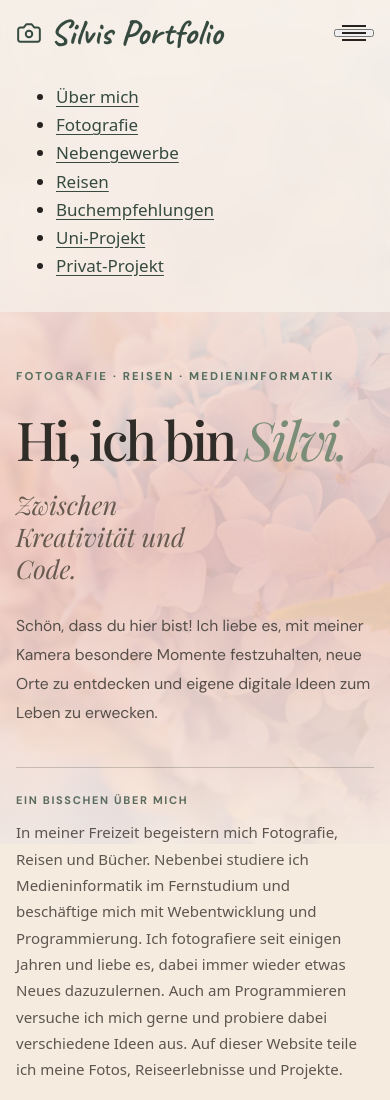
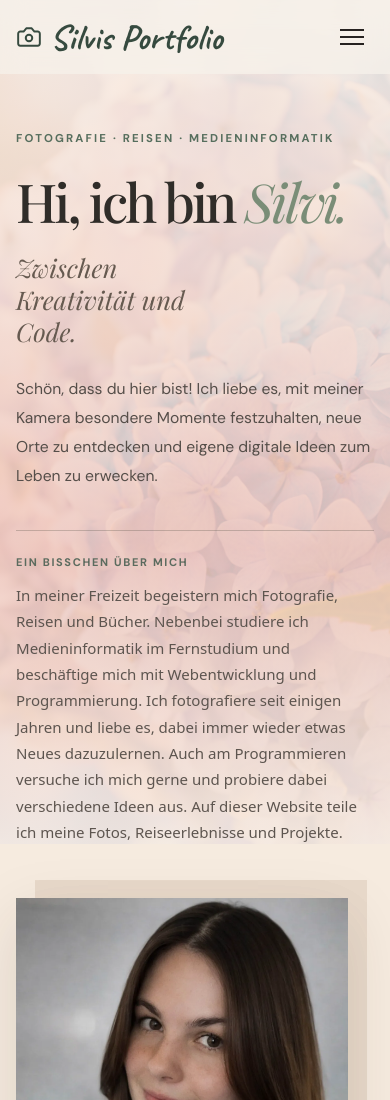
Before and after one commit to IU-Webprogrammierung/2026-09-website-silvihi95, a plain HTML site: page index.html in a window 390 px wide. Shown: the top 1100 px of the page. Drawn offline with Linux system fonts and the light colour scheme.

Commit message:
fix: Navigation auf mobilen Geraeten korrigiert

```diff
--- a/css/style.css
+++ b/css/style.css
@@ -304,7 +304,7 @@ section {
   }
 }
 
-.nav-toggle {
+.navigation-toggle {
   display: inline-flex;
   align-items: center;
   justify-content: center;
@@ -347,7 +347,7 @@ section {
   }
 }
 
-.main-nav {
+.main-navigation {
   display: none;
   width: 100%;
 
--- a/index.html
+++ b/index.html
@@ -32,7 +32,7 @@
         aria-label="Menü öffnen">
         <span class="hamburger"></span>
       </button>
-      <navigation class="main-navigation" id="mainnavigation" aria-label="Hauptnavigationigation">
+      <nav class="main-navigation" id="mainnavigation" aria-label="Hauptnavigation">
         <ul>
           <li><a href="#hero">Über mich</a></li>
           <li><a href="#fotografie">Fotografie</a></li>
@@ -42,7 +42,7 @@
           <li><a href="#uniprojekt">Uni-Projekt</a></li>
           <li><a href="#privatprojekt">Privat-Projekt</a></li>
         </ul>
-      </navigation>
+      </nav>
     </div>
   </header>
 
```
